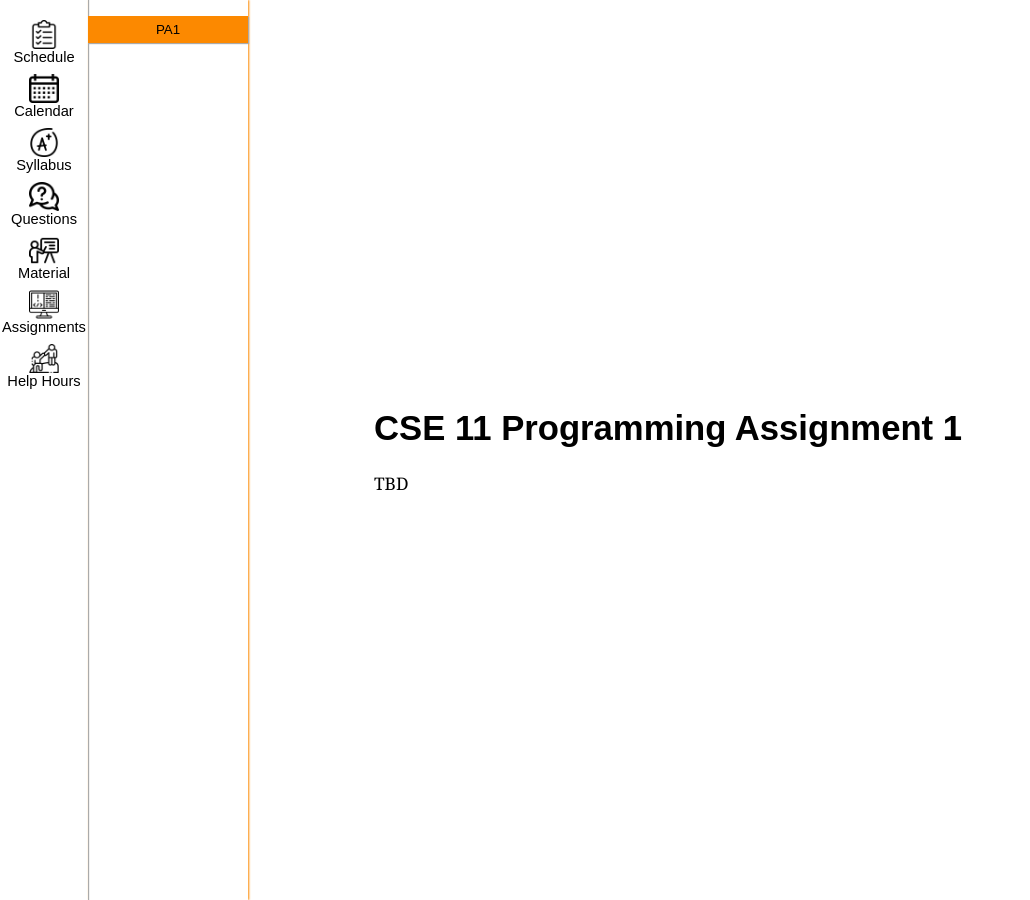
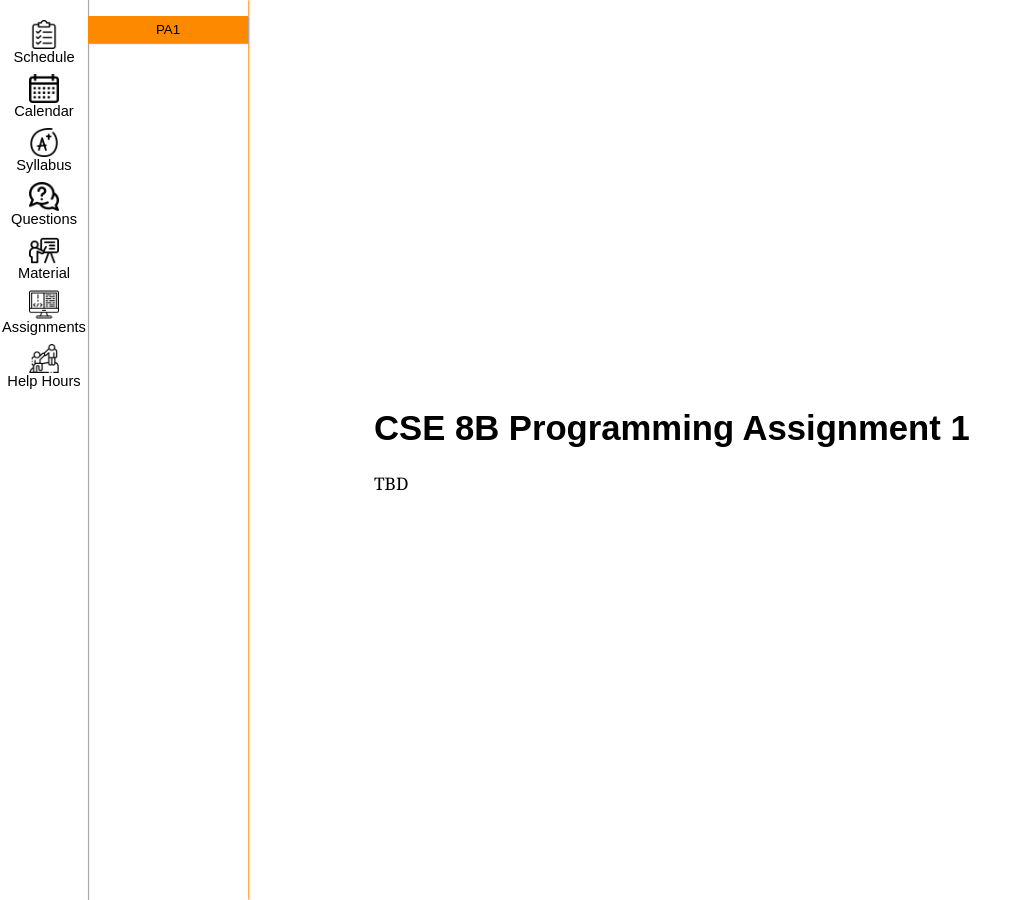
Before and after one commit to ucsd-cse8b-w23/ucsd-cse8b-w23.github.io, a Jekyll site: the page built from _assignments/pa1.md, in a window 1280 px wide. Shown: the whole page, without its empty margins (0-1030 px from the left). Built offline with Jekyll 4.4.1, drawn with Linux system fonts in a browser that asks for light colours.

Commit message:
Update pa1.md

```diff
--- a/_assignments/pa1.md
+++ b/_assignments/pa1.md
@@ -5,6 +5,6 @@ name: PA1
 released-on: "2023-01-11"
 ---
 
-# CSE 11 Programming Assignment 1
+# CSE 8B Programming Assignment 1
 
 TBD
```
